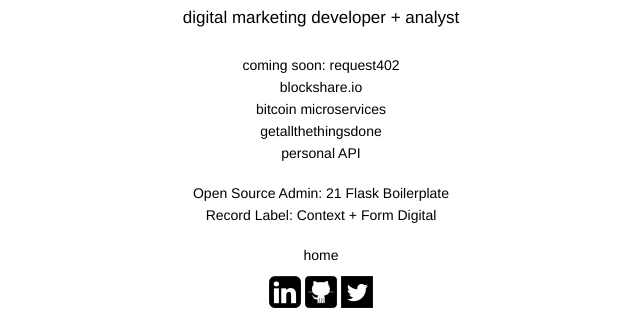
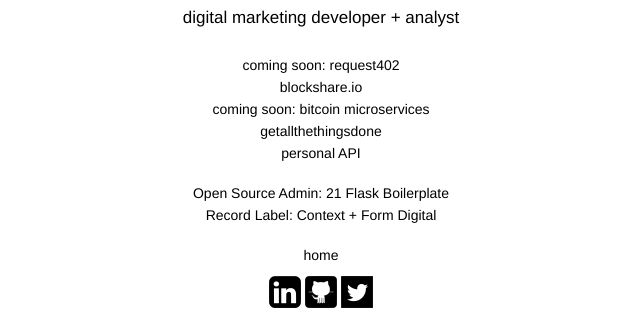
Before and after one commit to cponeill/cponeill, a Flask app: page /projects in a window 1280 px wide. Shown: the part 177-489 px from the top of the page, without its empty margins (319-959 px from the left). Run offline with Flask 2, Linux system fonts and the light colour scheme; some libraries are stand-ins or nearby versions.

Commit message:
changing links for now.

```diff
--- a/templates/projects.html
+++ b/templates/projects.html
@@ -38,7 +38,7 @@
       <li><a href="http://www.blockshare.io" target="_blank">blockshare.io</a></li>
       <!--<li><a href="http://www.musicgeni.us/" target="_blank">musicgeni.us</a></li>
       <li><a href="http://cponeill.github.io/Vivian/" target="_blank">vivian</a></li>-->
-      <li><a href="https://21.co/cponeillmain" target="_blank">bitcoin microservices</a></li>
+      <li><a href="/projects" target="_blank">coming soon: bitcoin microservices</a></li>
       <li><a href="http://www.getallthethingsdone.com" target="_blank">getallthethingsdone</a></li>
       <li><a href="/api">personal API</a></li><br />
       <li><a href="https://www.github.com/cponeill/21-Flask-Boilerplate" target="_blank">Open Source Admin: 21 Flask Boilerplate</a></li>
```
